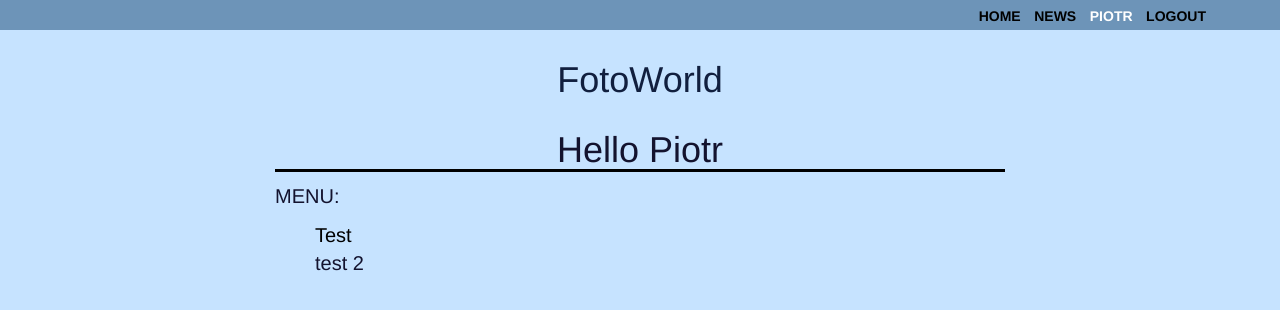
After one commit to Kelmac/django, a Django app: page /account/ in a window 1280 px wide. The commit adds this page. Shown: the top 310 px of the page. Run offline with Django 3.2, Linux system fonts and the light colour scheme; a user stored in the database is signed in; some libraries are stand-ins or nearby versions.

Commit message:
add login panel

```diff
--- /dev/null
+++ b/account/forms.py
@@ -0,0 +1,5 @@
+from django import forms
+
+class LoginForm(forms.Form):
+    username= forms.CharField()
+    password= forms.CharField(widget=forms.PasswordInput)
--- /dev/null
+++ b/account/urls.py
@@ -0,0 +1,10 @@
+from django.conf.urls import url
+from . import views
+
+urlpatterns = [
+  #  url(r'^login/$', views.user_login, name='login'),
+  url(r'^login/$', 'django.contrib.auth.views.login',name='login'),
+  url(r'^logout/$', 'django.contrib.auth.views.logout',name='logout'),
+  url(r'^logout-then-login/$', 'django.contrib.auth.views.logout_then_login',name='logout_then_login'),
+  url(r'^$',views.dashboard, name='dashboard'),
+]
--- a/account/views.py
+++ b/account/views.py
@@ -1,3 +1,31 @@
 from django.shortcuts import render
+from django.http import HttpResponse
+from django.contrib.auth import authenticate, login
+from .forms import LoginForm
+from django.contrib.auth.decorators import login_required
+# Create your views here.
 
-# Create your views here.
+
+# def user_login(request):
+#     if request.method == 'POST':
+#         form = LoginForm(request.POST)
+#         if form.is_valid():
+#             cd = form.cleaned_data
+#             user = authenticate(username=cd['username'],
+#                                 password=cd['password'])
+#             if user is not None:
+#                 if user.is_active:
+#                     login(request, user)
+#                     return HttpResponse('Uwierzytelnienie zakonczyło sie sukcesem.')
+#                 else:
+#                     return HttpResponse('Konto zablokowane.')
+#             else:
+#                 return HttpResponse('Konto nie istnieje')
+#     else:
+#         form = LoginForm()
+#     return render(request, 'account/login.html', {'form': form})
+
+
+@login_required
+def dashboard(request):
+    return render(request, 'account/dashboard.html', {'section': dashboard})
--- a/fotoworld/urls.py
+++ b/fotoworld/urls.py
@@ -20,5 +20,6 @@ from django.views.generic.base import TemplateView
 urlpatterns = [
     url(r'^admin/', include(admin.site.urls)),
     url(r'^news/', include('news.urls', namespace='news', app_name='news')),
+    url(r'^account/', include('account.urls',namespace='account', app_name='account')),
     url(r'^$', TemplateView.as_view(template_name='home/index.html'), name="home"),
 ]
--- a/static/css/style.css
+++ b/static/css/style.css
@@ -136,3 +136,6 @@ img {
     z-index: 1024;
     height: 30px;
 }
+.userName{
+    color: white;
+}
--- /dev/null
+++ b/templates/account/dashboard.html
@@ -0,0 +1,27 @@
+{% extends "base.html" %} {%block content%} {% if request.user.is_authenticated %}
+<h1 class='title_sections'> Hello {{request.user.first_name}}</h1>
+
+
+<p> MENU:</p>
+<ul>
+    <li>
+        <a href="">
+            Test
+        </a>
+    </li>
+    <li>
+        test 2
+    </li>
+
+</ul>
+
+{% for post in posts%}
+<div class='news'>
+    <div class='news_title'>
+        {{post.title}}
+    </div>
+</div>
+{% endfor %}
+{% else %}
+<h1 class='title_sections'> GOODBAY No Access</h1>
+{% endif %} {% endblock %}
--- a/templates/base.html
+++ b/templates/base.html
@@ -38,9 +38,24 @@
                     <li>
                         <a href="/news">News</a>
                     </li>
-                    <li>
-                        <a href="/admin">Sign in</a>
-                    </li>
+
+                    <span class="user">
+                        {% if request.user.is_authenticated %}
+                        <li>
+                            <a href="{% url 'account:dashboard' %}">
+                                <span style="color:white;">
+                                    {{request.user.first_name}}</span>
+                            </a>
+                        </li>
+                        <li>
+                            <a href="{% url 'account:logout' %}"> Logout</a>
+                        </li>
+                        {% else %}
+                        <li>
+                            <a href="{% url 'account:login' %}"> Login</a>
+                        </li> {% endif %}
+                    </span>
+                    <!-- <a href="/account/login">Sign in</a> -->
                 </ul>
             </div>
         </div>
```
Also changed, not shown: fotoworld/settings.py (+8 -1 lines), templates/registration/logged_out.html (added, +12 -0 lines), templates/registration/login.html (added, +23 -0 lines), db.sqlite3.
